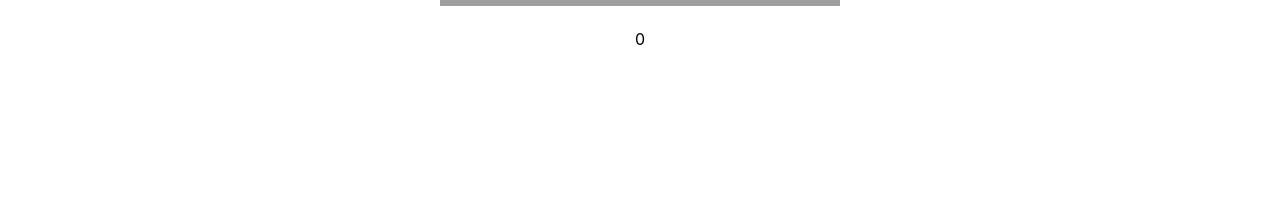
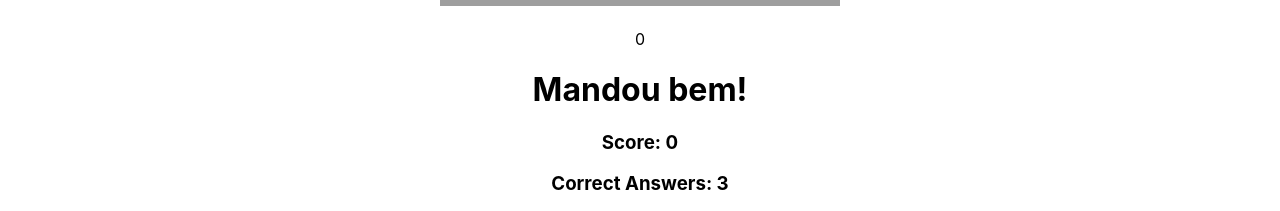
Before and after one commit to victorjunior95/sd-08-project-trivia-react-redux, a React (Create React App) app: page /feedback in a window 1280 px wide. Shown: the part 694-905 px from the top of the page. Before the commit the page ends 800 px from the top, so only its background shows below. Built offline with nearby package versions, Linux system fonts and the light colour scheme; grey boxes are pictures that could not be loaded.

Commit message:
requisito 13 - mostrando a mensagem de feedback dependendo do numero de acertos do usuario -  e requisito 14 - mostrando o score final do usuario e o numero de acertos

```diff
--- a/src/components/pages/Feedback.js
+++ b/src/components/pages/Feedback.js
@@ -1,12 +1,50 @@
 import React, { Component } from 'react';
+import { connect } from 'react-redux';
+import PropTypes from 'prop-types';
 import GameHeader from './GameHeader';
 
 class Feedback extends Component {
+  constructor() {
+    super();
+
+    this.state = {
+      userCorrectAnswers: 3,
+    };
+  }
+
   render() {
+    const { userCorrectAnswers } = this.state;
+    const { score } = this.props;
+    const CORRECT_ANSWERS_NEEDED = 3;
     return (
-      <GameHeader />
+      <>
+        <GameHeader />
+        {
+          userCorrectAnswers < CORRECT_ANSWERS_NEEDED
+            ? <h1 data-testid="feedback-text">Podia ser melhor...</h1>
+            : <h1 data-testid="feedback-text">Mandou bem!</h1>
+        }
+        <h3
+          data-testid="feedback-total-score"
+        >
+          {`Score: ${score}`}
+        </h3>
+        <h3
+          data-testid="feedback-total-question"
+        >
+          {`Correct Answers: ${userCorrectAnswers}`}
+        </h3>
+      </>
     );
   }
 }
 
-export default Feedback;
+const mapStateToProps = (state) => ({
+  score: state.reducerUser.score,
+});
+
+Feedback.propTypes = {
+  score: PropTypes.number.isRequired,
+};
+
+export default connect(mapStateToProps, null)(Feedback);
```
